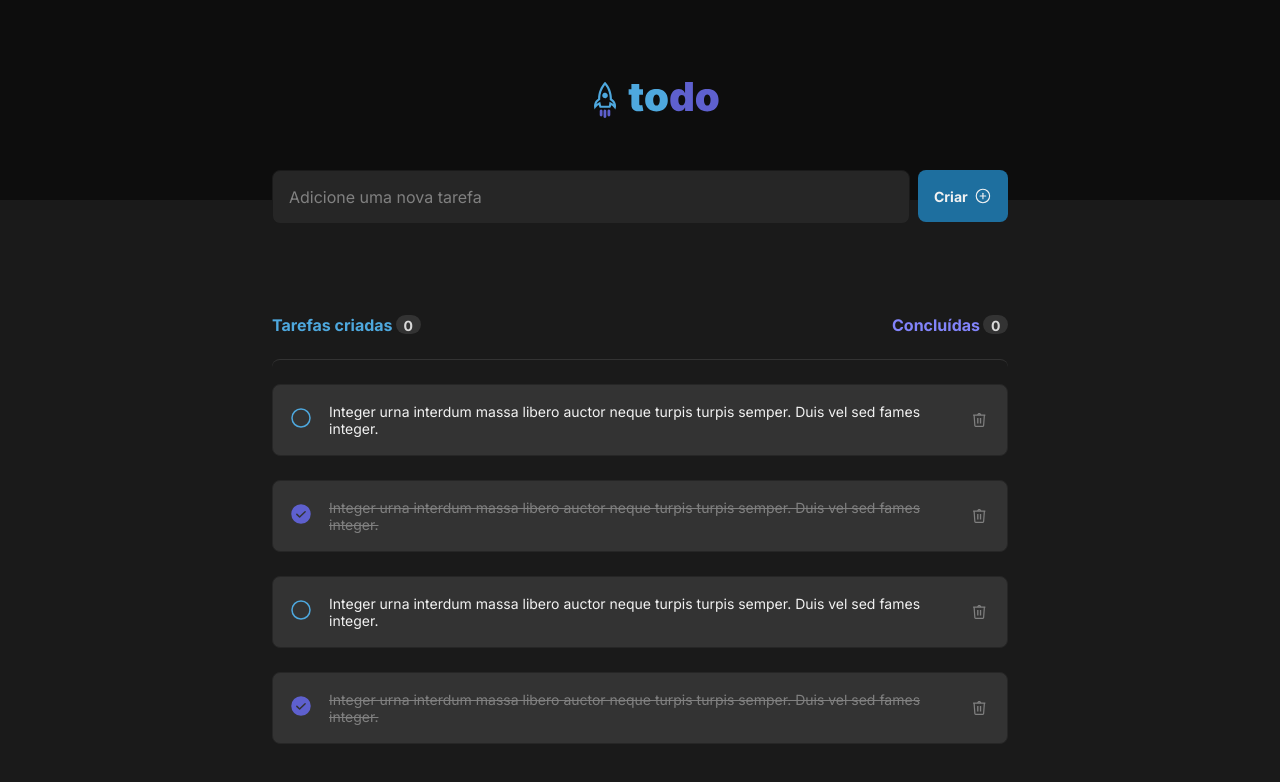
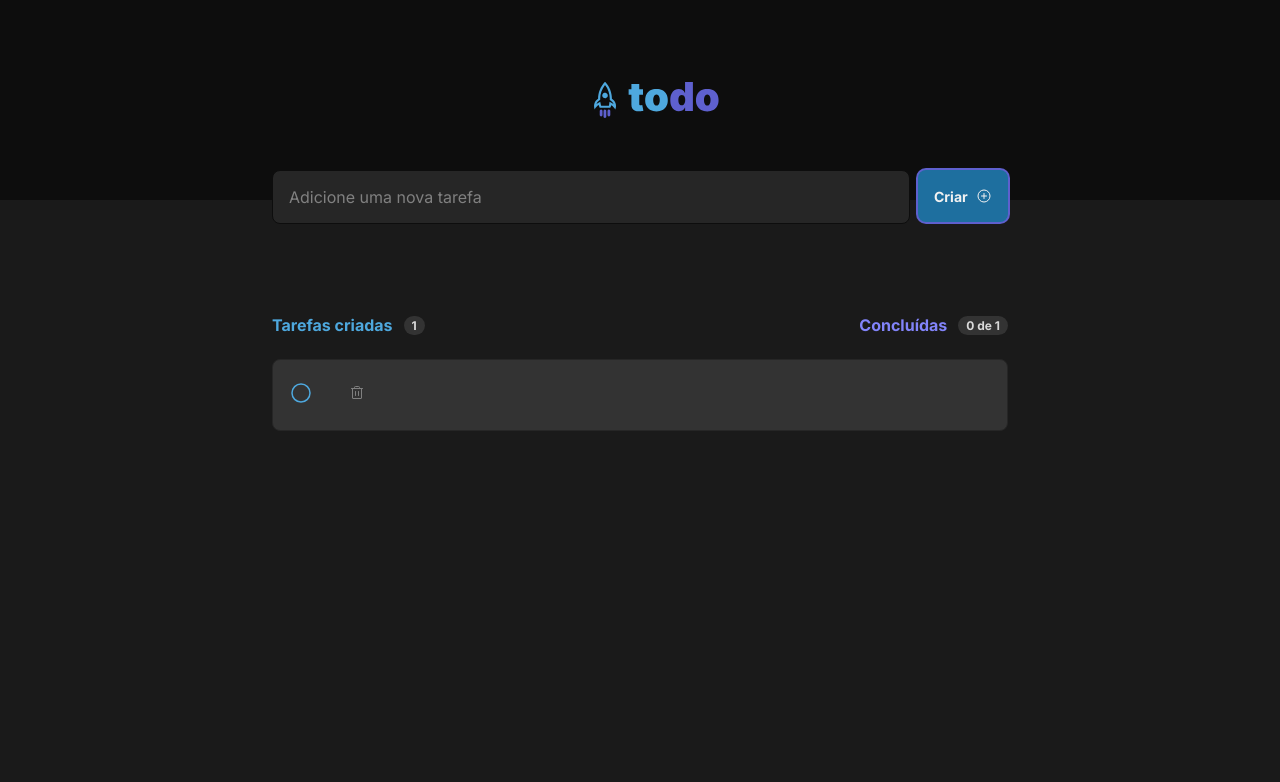
Before and after one commit to JonathanMDueck/desafio-01-praticando-conceitos-react, a React (Vite) app in the folder desafio-01-praticando-conceitos-react/: page / in a window 1280 px wide. Both pictures are taken after a click on the button "Criar". Shown: the top 782 px of the page. Built offline with nearby package versions, Linux system fonts and the light colour scheme.

Commit message:
Finishing application functionalities

```diff
--- a/desafio-01-praticando-conceitos-react/index.html
+++ b/desafio-01-praticando-conceitos-react/index.html
@@ -9,7 +9,7 @@
     rel="stylesheet">
   <link rel="icon" type="image/svg+xml" href="/vite.svg" />
   <meta name="viewport" content="width=device-width, initial-scale=1.0" />
-  <title>Vite + React + TS</title>
+  <title>ToDo</title>
 </head>
 
 <body>
--- a/desafio-01-praticando-conceitos-react/src/App.module.css
+++ b/desafio-01-praticando-conceitos-react/src/App.module.css
@@ -11,3 +11,60 @@
 
     margin-top: calc(0px - 1.5rem - 6px);
 }
+
+
+
+
+
+.tasklistLabel {
+    margin-top: 5.6875rem;
+    width: 46rem;
+}
+
+.label {
+    display: flex;
+    align-items: center;
+    justify-content: space-between;
+    margin-bottom: 1.5rem;
+}
+
+.notasks {
+    width: 43rem;
+    margin: 4rem 1.5rem 4rem 1.5rem;
+    display: flex;
+    flex-direction: column;
+    align-items: center;
+    border-top: 1px solid var(--gray-400);
+    margin-top: 1.5rem;
+    padding: 4rem 1.5rem;
+    border-radius: 8px;
+    width: 46rem;
+    height: 15.25rem;
+}
+
+.notaskhidden {
+    visibility: hidden;
+    max-height: none;
+    display: none;
+}
+
+.tasklistcontent {
+    border-radius: 8px;
+    width: 46rem;
+    height: 15.25rem;
+}
+
+.tasklistcontent img {
+    width: 3.5rem;
+    height: 3.5rem;
+    margin-bottom: 1rem;
+}
+
+.tasklistcontent span {
+    font-weight: bold;
+}
+
+.tasks {
+    display: flex;
+    flex-direction: column;
+}
--- a/desafio-01-praticando-conceitos-react/src/App.tsx
+++ b/desafio-01-praticando-conceitos-react/src/App.tsx
@@ -3,18 +3,91 @@ import { NewTask } from './components/NewTask'
 import './global.css'
 
 import styles from './App.module.css';
-import { TaskList } from './components/TaskList';
+import { Infolabel } from './components/Infolabel';
+import { Task } from './components/Task';
+import { useState } from 'react';
+import Clipboard from './assets/Clipboard.svg';
 
+interface TaskProps {
+  isComplete: boolean;
+  description: string;
+}
 
 export default function App() {
+
+  const [tasks, setTasks] = useState<TaskProps[]>([]);
+
+  const [tasksCreated, setTasksCreated] = useState(0);
+  const [tasksCompleted, setTasksCompleted] = useState(0);
+
+  function handleAddTask(isComplete: boolean, description: string){
+    const newList = [...tasks, {isComplete, description}]
+    setTasks(newList);
+    setTasksCreated(tasksCreated + 1);
+  }
+
+  function handleCompleteTask(taskToComplete: string){
+    tasks.forEach(t => {
+      if(t.description === taskToComplete){
+        t.isComplete = !t.isComplete;
+      }
+    })
+    updateTasksCompleted();
+  }
+
+  function updateTasksCompleted(){
+    const list = tasks.filter(task => {
+      return task.isComplete;
+    })
+    setTasksCompleted(list.length);
+  }
+
+  function handleDeleteTask(taskToDelete: string){
+    const tasksWithoutDeletedOne = tasks.filter(task => {
+      return task.description !== taskToDelete;
+    })
+
+    setTasks(tasksWithoutDeletedOne);
+    setTasksCreated(tasksCreated - 1);
+    updateTasksCompleted()
+  }
+
   return (
     <div>
       <Header />
       <div className={styles.main}>
         <div className={styles.content}>
-        <NewTask />
+        <NewTask addTask={handleAddTask}/>
         </div>
-        <TaskList />
+          <div className={styles.tasklistLabel}>
+
+            <div className={styles.label}>
+                <Infolabel tasksCreated={tasksCreated} created text='Tarefas criadas'/>
+                <Infolabel tasksCreated={tasksCreated} tasksCompleted={tasksCompleted} text='Concluídas'/>
+            </div>
+
+            <div className={styles.tasklistcontent}>
+              <div className={tasks.length > 0 ? styles.notaskhidden : styles.notasks}>
+                <img src={Clipboard}/>
+                <span>Você ainda não tem tarefas cadastradas</span>
+                <p>Crie tarefas e organize seus itens a fazer</p>
+              </div>
+                <div className={styles.tasks}>
+                  {tasks.map(task => {
+                    return(
+                      <Task
+                        key={task.description}
+                        isComplete={task.isComplete}
+                        description={task.description}
+                        onCompleteTask={handleCompleteTask}
+                        onDeleteTask={handleDeleteTask}
+                      />
+                    )
+                    })
+                  }
+                </div>
+          </div>
+        </div>
       </div>
     </div>
   )
--- a/desafio-01-praticando-conceitos-react/src/components/Infolabel.module.css
+++ b/desafio-01-praticando-conceitos-react/src/components/Infolabel.module.css
@@ -1,6 +1,6 @@
 .label {
     display: flex;
-
+    align-items: center;
 }
 
 .labelCreated {
@@ -15,12 +15,12 @@
 }
 
 .number {
-    width: 1.5625rem;
     height: 1.1875rem;
     background: var(--gray-400);
     color: var(--gray-200);
     border-radius: 999px;
     padding: 0.125rem 0.5rem;
-    font-size: 0.875rem;
+    font-size: 0.75rem;
     font-weight: bold;
+    margin-left: 0.5rem;
 }
--- a/desafio-01-praticando-conceitos-react/src/components/Infolabel.tsx
+++ b/desafio-01-praticando-conceitos-react/src/components/Infolabel.tsx
@@ -4,14 +4,16 @@ import styles from './Infolabel.module.css';
 interface InfoLabelProps {
     created?: boolean;
     text: string;
+    tasksCreated: number;
+    tasksCompleted?: number;
 }
 
-export function Infolabel( { created = false, text }: InfoLabelProps) {
+export function Infolabel( { created = false, text, tasksCreated, tasksCompleted = 0}: InfoLabelProps) {
     return(
         <div className={styles.label}>
             <strong className={created ? styles.labelCreated : styles.labelConcluded}>{text}</strong>
             <div className={styles.number}>
-                0
+                {created ? tasksCreated : (tasksCompleted + " de " + tasksCreated)}
             </div>
         </div>
     );
--- a/desafio-01-praticando-conceitos-react/src/components/NewTask.module.css
+++ b/desafio-01-praticando-conceitos-react/src/components/NewTask.module.css
@@ -4,11 +4,11 @@
 
 .newtask input {
     background: var(--gray-500);
-    color: var(--gray-300);
+    color: var(--gray-100);
     border-radius: 8px;
     width: 39.875rem;
     height: 3.375rem;
-    border: 1px solid var(--gray-600);
+    border: 1px solid var(--gray-700);
     margin-right: 0.5rem;
     padding: 1rem;
 }
@@ -38,7 +38,7 @@
 
 .newtask button span {
     font-size: 0.875rem;
-    margin-right: 0.4rem;
+    margin-right: 0.5rem;
 
 }
 
--- a/desafio-01-praticando-conceitos-react/src/components/NewTask.tsx
+++ b/desafio-01-praticando-conceitos-react/src/components/NewTask.tsx
@@ -1,14 +1,30 @@
 import { PlusCircle } from 'phosphor-react';
+import { ChangeEvent, useState } from 'react';
 import styles from './NewTask.module.css';
 
+interface NewTaskProps {
+    addTask: (isComplete: boolean, description: string) => void;
+}
 
-export function NewTask() {
+export function NewTask({ addTask }: NewTaskProps) {
+
+    const [description, setDescription] = useState('');
+
+    function handleDescriptionChange(event: ChangeEvent<HTMLInputElement>){
+        setDescription(event.target.value);
+    }
+
+    function handleAddTaskCreation(){
+        addTask(false, description);
+        setDescription('');
+    }
+
     return (
         <div className={styles.newtask}>
-            <input placeholder='Adicione uma nova tarefa' type="text" />
-            <button>
+            <input placeholder='Adicione uma nova tarefa' type="text" name='description' onChange={handleDescriptionChange} value={description}/>
+            <button onClick={handleAddTaskCreation}>
                 <span>Criar</span>
-                <PlusCircle size={20} />
+                <PlusCircle size={16} />
             </button>
         </div>
     );
--- a/desafio-01-praticando-conceitos-react/src/components/Task.module.css
+++ b/desafio-01-praticando-conceitos-react/src/components/Task.module.css
@@ -1,7 +1,7 @@
 .task {
     display: flex;
     align-items: center;
-    margin-top: 1.5rem;
+    margin-bottom: 0.75rem;
     background: var(--gray-400);
 
     height: 4.5rem;
@@ -9,6 +9,7 @@
     border-radius: 8px;
     font-size: 0.875rem;
     color: var(--gray-100);
+    left: 1rem;
 }
 
 .taskComplete {
@@ -24,7 +25,7 @@
 
 }
 
-.taskComplete > button{
+.taskComplete > button:first-child{
     background: transparent;
     border: none;
     color: var(--purple-dark);
@@ -33,7 +34,7 @@
     cursor: pointer;
 }
 
-.taskComplete > button:hover{
+.taskComplete > button:first-child:hover{
     color: var(--purple);
 }
 
@@ -46,7 +47,7 @@
     align-items: center;
 }
 
-.taskIncomplete > button {
+.taskIncomplete > button:first-child {
     background: transparent;
     border: none;
     margin-right: 1rem;
@@ -55,7 +56,7 @@
     transition: 0.1s;
 }
 
-.taskIncomplete > button:hover{
+.taskIncomplete > button:first-child:hover{
     color: var(--blue-dark);
 }
 
@@ -68,11 +69,13 @@
     height: 1.5rem;
     margin: 1rem;
     color: var(--gray-300);
+    transition: 0.2s;
 }
 
 .trash img {
     width: 1.5rem;
     height: 1.5rem;
+    transition: 0.2s;
 }
 
 .trash:hover{
--- a/desafio-01-praticando-conceitos-react/src/components/Task.tsx
+++ b/desafio-01-praticando-conceitos-react/src/components/Task.tsx
@@ -1,5 +1,4 @@
-import { Circle, CheckCircle } from 'phosphor-react';
-import Trash from '../assets/Trash.svg';
+import { Circle, CheckCircle, Trash } from 'phosphor-react';
 
 import styles from './Task.module.css';
 
@@ -7,19 +6,31 @@ import styles from './Task.module.css';
 interface TaskProps {
     isComplete: boolean;
     description: string;
+    onCompleteTask: (description: string) => void;
+    onDeleteTask: (description: string) => void;
 }
 
 
-export function Task({ isComplete, description }: TaskProps) {
+export function Task({ isComplete, description, onCompleteTask, onDeleteTask }: TaskProps) {
+
+
+    function handleCompleteTask(){
+        onCompleteTask(description);
+    }
+
+    function handleDeleteTask(){
+        onDeleteTask(description);
+    }
+
     return(
         <div className={styles.task}>
             <div className={isComplete ? styles.taskComplete : styles.taskIncomplete}>
-                <button >
+                <button onClick={handleCompleteTask}>
                     {isComplete ? <CheckCircle size={24} weight='fill'/> : <Circle size={24}/>}
                 </button>
                 <p>{description}</p>
-                <button className={styles.trash}>
-                    <img src={Trash} />
+                <button className={styles.trash} onClick={handleDeleteTask}>
+                    <Trash/>
                 </button>
             </div>
         </div>
--- a/desafio-01-praticando-conceitos-react/src/components/TaskList.module.css
+++ /dev/null
@@ -1,47 +0,0 @@
-.tasklistLabel {
-    margin-top: 5.6875rem;
-    width: 46rem;
-}
-
-.label {
-    display: flex;
-    align-items: center;
-    justify-content: space-between;
-}
-
-.notasks {
-    width: 43rem;
-    margin: 4rem 1.5rem 4rem 1.5rem;
-    display: flex;
-    flex-direction: column;
-    align-items: center;
-}
-
-.notaskhidden {
-    visibility: hidden;
-    max-height: none;
-    display: none;
-}
-
-.tasklistcontent {
-    margin-top: 1.5rem;
-    border-top: 1px solid var(--gray-400);
-    border-radius: 8px;
-    width: 46rem;
-    height: 15.25rem;
-}
-
-.tasklistcontent img {
-    width: 3.5rem;
-    height: 3.5rem;
-    margin-bottom: 1rem;
-}
-
-.tasklistcontent span {
-    font-weight: bold;
-}
-
-.tasks {
-    display: flex;
-    flex-direction: column;
-}
--- a/desafio-01-praticando-conceitos-react/src/components/TaskList.tsx
+++ /dev/null
@@ -1,48 +0,0 @@
-import { Infolabel } from './Infolabel';
-import styles from './TaskList.module.css';
-import Clipboard from '../assets/Clipboard.svg';
-import { Task } from './Task';
-import { useState } from 'react';
-
-const tasks = [
-    {
-        isComplete: false,
-        description: 'Integer urna interdum massa libero auctor neque turpis turpis semper. Duis vel sed fames integer.'
-    },
-    {
-        isComplete: true,
-        description: 'Integer urna interdum massa libero auctor neque turpis turpis semper. Duis vel sed fames integer.'
-    },
-    {
-        isComplete: false,
-        description: 'Integer urna interdum massa libero auctor neque turpis turpis semper. Duis vel sed fames integer.'
-    },
-    {
-        isComplete: true,
-        description: 'Integer urna interdum massa libero auctor neque turpis turpis semper. Duis vel sed fames integer.'
-    }
-]
-
-export function TaskList() {
-
-    return(
-        <div className={styles.tasklistLabel}>
-            <div className={styles.label}>
-                <Infolabel created text='Tarefas criadas'/>
-                <Infolabel text='Concluídas'/>
-            </div>
-            <div className={styles.tasklistcontent}>
-                <div className={tasks.length > 0 ? styles.notaskhidden : styles.notasks}>
-                    <img src={Clipboard}/>
-                    <span>Você ainda não tem tarefas cadastradas</span>
-                    <p>Crie tarefas e organize seus itens a fazer</p>
-                </div>
-                <div className={styles.tasks}>
-                    {tasks.map(task => {
-                        return <Task isComplete={task.isComplete} description={task.description}/>
-                    })}
-                </div>
-            </div>
-        </div>
-    );
-}
--- a/desafio-01-praticando-conceitos-react/src/global.css
+++ b/desafio-01-praticando-conceitos-react/src/global.css
@@ -13,6 +13,11 @@
     --purple-dark: #5E60CE;
     --purple: #8284FA;
 
+}
+
+:focus {
+    outline: transparent;
+    box-shadow: 0 0 0 2px var(--purple-dark);
 }
 
 * {
```
